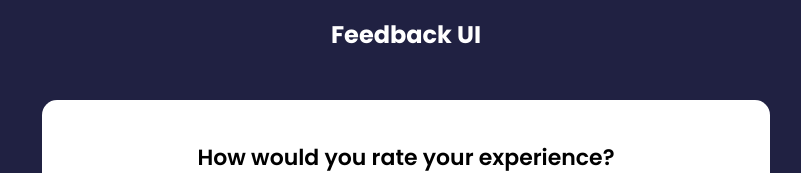
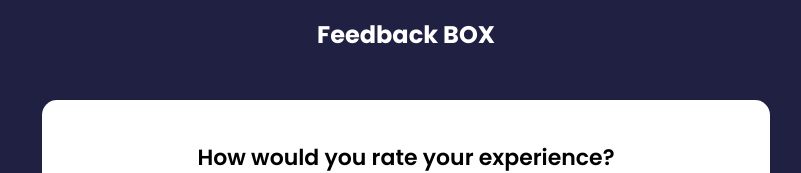
Before and after one commit to danipereiracodes/feedback-box, a React (Create React App) app: page / in a window 1280 px wide. Shown: the top 173 px of the page, without its empty margins (234-1035 px from the left). Built offline with nearby package versions, Linux system fonts and the light colour scheme.

Commit message:
changed title

```diff
--- a/src/App.js
+++ b/src/App.js
@@ -16,7 +16,7 @@ const App = () => {
         <FeedbackProvider>
         <BrowserRouter>
 
-            <Header title='Feedback UI' />
+            <Header title='Feedback BOX' />
             <div className="container">
 
                 <Routes>
```
